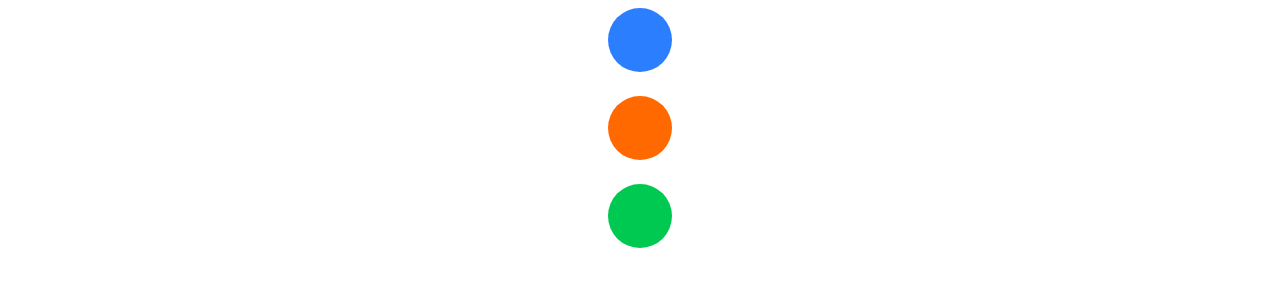
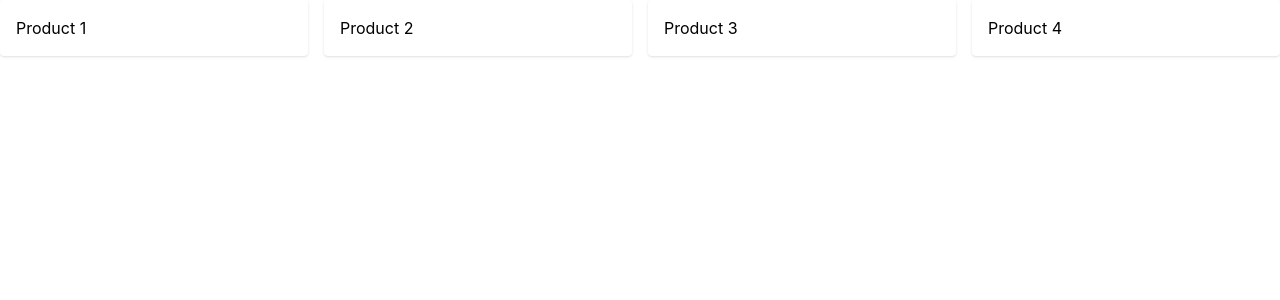
Before and after one commit to yadavabhishek1529/Reactjs-practice-codes-mini-projects, a React app in the folder 06-tailwind/: page / in a window 1280 px wide. Shown: the top 300 px of the page. Built offline with nearby package versions, Linux system fonts and the light colour scheme; the HTML template or start-up script is replaced by a standard one.

Commit message:
practicing advance tailwind css

```diff
--- a/06-tailwind/src/App.jsx
+++ b/06-tailwind/src/App.jsx
@@ -2,11 +2,38 @@ import React from 'react'
 
 const App = () => {
   return (
-    <div className='flex flex-col items-center justify-center space-y-6 mt-2'>
-      <div className='h-16 w-16 rounded-full bg-blue-500'></div>
-      <div className='h-16 w-16 rounded-full bg-orange-500'></div>
-      <div className='h-16 w-16 rounded-full bg-green-500'></div>
-    </div>
+    // <div className='flex flex-col items-center justify-center space-y-6 mt-2'>
+    //   <div className='h-16 w-16 rounded-full bg-blue-500'></div>
+    //   <div className='h-16 w-16 rounded-full bg-orange-500'></div>
+    //   <div className='h-16 w-16 rounded-full bg-green-500'></div>
+    // </div>
+
+  // <div class="grid">
+  //   <div>1</div>
+  //   <div>2</div>
+  //   <div>3</div>
+  // </div>
+
+<div className="grid grid-cols-1 md:grid-cols-2 lg:grid-cols-4 gap-4">
+
+  <div className="p-4 bg-white shadow rounded">
+    Product 1
+  </div>
+
+  <div className="p-4 bg-white shadow rounded">
+    Product 2
+  </div>
+
+  <div className="p-4 bg-white shadow rounded">
+    Product 3
+  </div>
+
+  <div className="p-4 bg-white shadow rounded">
+    Product 4
+  </div>
+
+</div>
+
   )
 }
 
```
